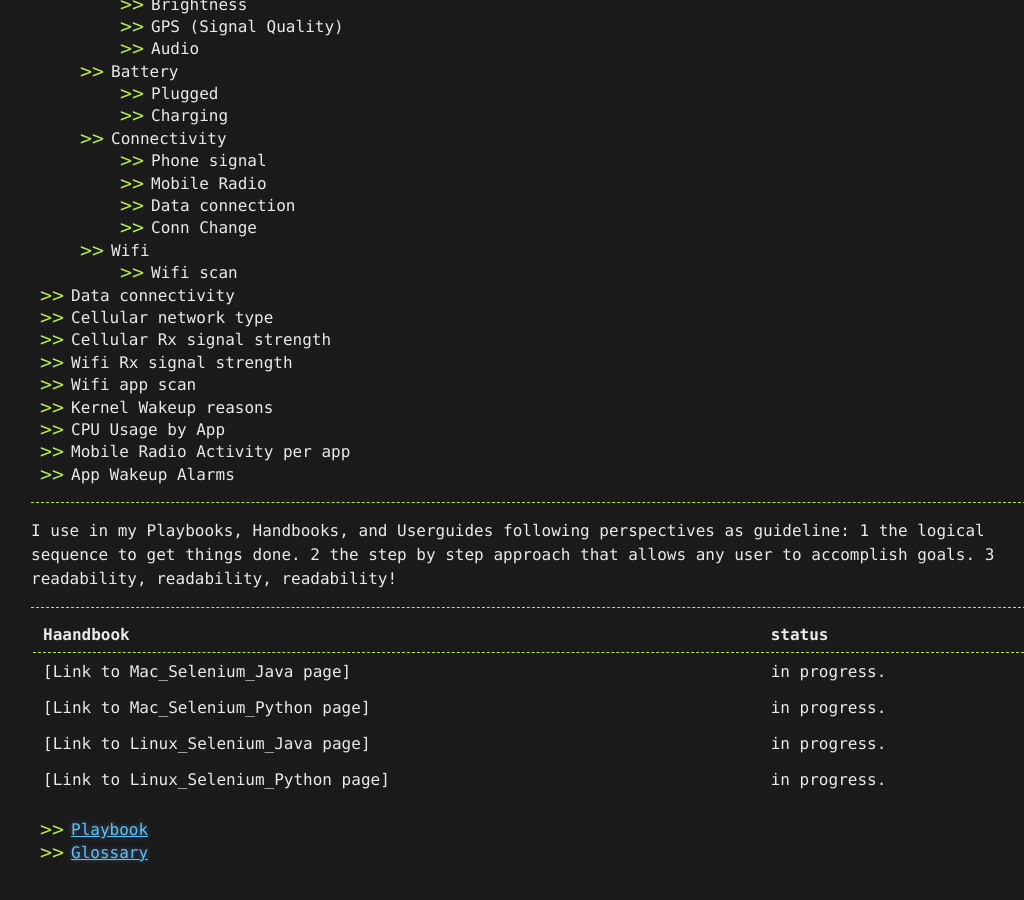
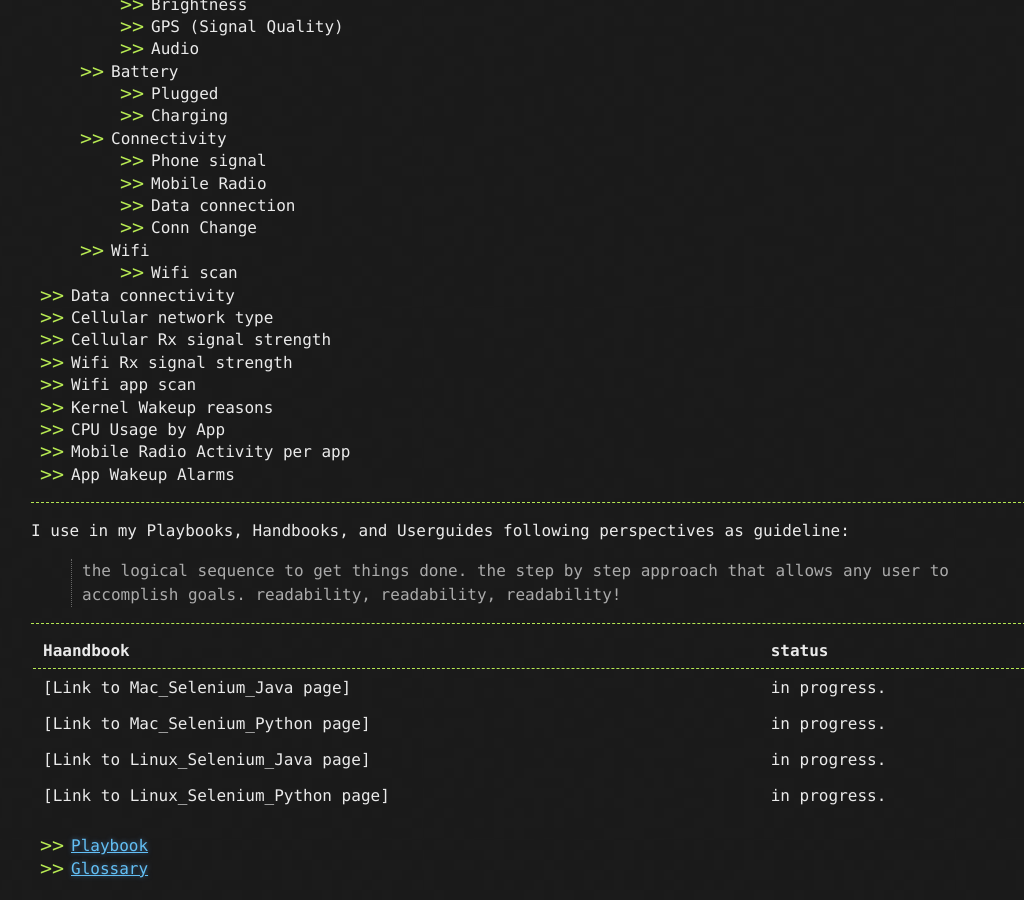
Before and after one commit to sciustechnologia/sciustechnologia.github.io, a Jekyll site: the page built from index.md, in a window 1280 px wide and 900 px high, scrolled down 2353 px. Shown: the whole window, without its empty margins (109-1133 px from the left). Built offline with Jekyll 4.4.1, drawn with Linux system fonts in a browser that asks for light colours.

Commit message:
Update index.md

```diff
--- a/index.md
+++ b/index.md
@@ -101,9 +101,10 @@ I gained experience in testing and documenting.
 ***
 
 I use in my Playbooks, Handbooks, and Userguides following perspectives as guideline:
-1 the logical sequence to get things done.
-2 the step by step approach that allows any user to accomplish goals.
-3 readability, readability, readability!
+
+> the logical sequence to get things done.
+> the step by step approach that allows any user to accomplish goals.
+> readability, readability, readability!
 
 ***
 
```
